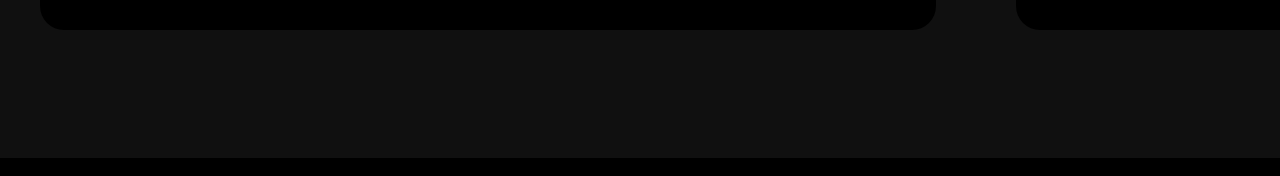
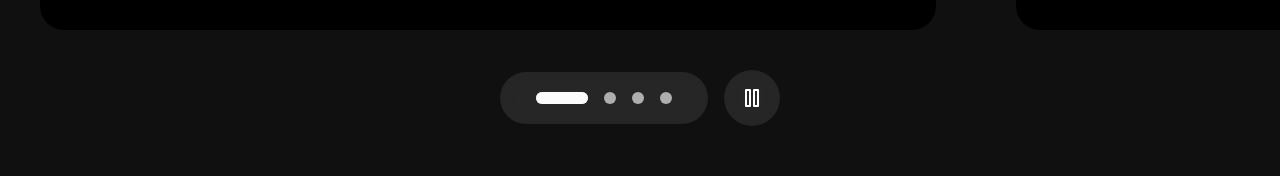
Before and after one commit to afelixj89/iphoneSiteRecreation, a React (Vite) app: page / in a window 1280 px wide. Shown: the part 1566-1742 px from the top of the page. Built offline with nearby package versions, Linux system fonts and the light colour scheme.

Commit message:
added gsap and hrefs to the carousel + progress video bar in the bottom of the main page

```diff
--- a/src/components/VideoCarousel.jsx
+++ b/src/components/VideoCarousel.jsx
@@ -1,10 +1,119 @@
-import React, { useRef } from "react";
+import React, { useEffect, useRef, useState } from "react";
 import { hightlightsSlides } from "../constants";
+import { pauseImg, playImg, replayImg } from "../utils";
+import { useGSAP } from "@gsap/react";
+import gsap from "gsap";
 
 const VideoCarousel = () => {
-    const videoRef = useRef([]);
-    const videoSpanRef = useRef([]);
-    const videoDivRef = useRef([]);
+  const videoRef = useRef([]);
+  const videoSpanRef = useRef([]);
+  const videoDivRef = useRef([]);
+
+  const [video, setVideo] = useState({
+    isEnd: false,
+    startPlay: false,
+    videoId: 0,
+    isLastVideo: false,
+    isPlaying: false,
+  });
+
+  const [loadedData, setLoadedData] = useState([]);
+
+  const { isEnd, isLastVideo, startPlay, videoId, isPlaying } = video;
+
+  useGSAP(() => {
+    gsap.to("#video", {
+      scrollTrigger: {
+        trigger: "#video",
+        toggleActions: "restart none none none",
+      },
+      onComplete: () => {
+        setVideo((prev) => ({ ...prev, startPlay: true, isPlaying: true }));
+      },
+    });
+  }, [isEnd, videoId]);
+
+  useEffect(() => {
+    if (loadedData.length > 3) {
+      if (!isPlaying) {
+        videoRef.current[videoId].pause();
+      } else {
+        startPlay && videoRef.current[videoId].play();
+      }
+    }
+  }, [startPlay, videoId, isPlaying, loadedData]);
+
+  const handleLoadedMetaData = (i, e) => setLoadedData((prev) => [...prev, e]);
+
+  useEffect(() => {
+    let currentProgress = 0;
+    let span = videoSpanRef.current;
+
+    if (span[videoId]) {
+      let anim = gsap.to(span[videoId], {
+        onUpdate: () => {
+          const progress = Math.ceil(anim.progress() * 100);
+          if (progress != currentProgress) {
+            currentProgress = progress;
+
+            gsap.to(videoDivRef.current[videoId], {
+              width:
+                window.innerWidth < 760
+                  ? "10vw"
+                  : window.innerWidth < 1200
+                  ? "10vw"
+                  : "4vw",
+            });
+            gsap.to( span[videoId], {
+              width:`${currentProgress}%`,
+              backgroundColor: 'white',
+
+            })
+          }
+        },
+        onComplete: () => {
+          if(isPlaying){
+            gsap.to(videoDivRef.current[videoId], {
+              width: '12px',
+            })
+            gsap.to(span[videoId], {backgroundColor: '#afafaf'})
+          }
+        },
+      });
+      if(videoId === 0){
+        anim.restart()
+      }
+      const animUpdate = () => {
+        anim.progress(videoRef.current[videoId] / hightlightsSlides[videoId].videoDuration)
+      }
+      if(isPlaying){
+        gsap.ticker.add(animUpdate)
+      }else{
+        gsap.ticker.remove(animUpdate)
+      }
+    }
+
+  }, [videoId, startPlay]);
+
+  const handleProcess = (type, i) => {
+    switch (type) {
+      case "video-end":
+        setVideo((prev) => ({ ...prev, isEnd: true, videoId: i + 1 }));
+        break;
+      case "video-last":
+        setVideo((prev) => ({ ...prev, isLastVideo: true }));
+        break;
+      case "video-reset":
+        setVideo((prev) => ({ ...prev, isLastVideo: false, videoId: 0 }));
+        break;
+      case "play":
+        setVideo((prev) => ({ ...prev, isPlaying: !prev.isPlaying }));
+        break;
+      default:
+        return video;
+    }
+  };
+
   return (
     <>
       <div className="flex items-center">
@@ -12,19 +121,64 @@
           <div key={list.id} id="slider" className="sm:pr-20 pr-10">
             <div className="video-carousel_container">
               <div className="w-full h-full flex-center rounded-3xl overflow-hidden bg-black">
-                <video id="video" playsInline={true} preload="auto" muted>
+                <video
+                  id="video"
+                  playsInline={true}
+                  preload="auto"
+                  muted
+                  ref={(el) => (videoRef.current[i] = el)}
+                  onPlay={() => {
+                    setVideo((prevVideo) => ({
+                      ...prevVideo,
+                      isPlaying: true,
+                    }));
+                  }}
+                  onLoadedMetadata={(e) => handleLoadedMetaData(i, e)}
+                >
                   <source src={list.video} type="video/mp4" />
                 </video>
               </div>
               <div className="absolute top-12 left-[5%] z-10">
                 {list.textLists.map((text) => (
-                  <p key={text} className="md:text-2xl text-xl font-medium">{text}</p>
+                  <p key={text} className="md:text-2xl text-xl font-medium">
+                    {text}
+                  </p>
                 ))}{" "}
               </div>
             </div>
           </div>
         ))}
       </div>
+
+      <div className="relative flex-center mt-10 ">
+        <div className="flex-center py-5 px-7 bg-gray-300 backdrop-blur rounded-full">
+          {videoRef.current.map((_, i) => (
+            <span
+              key={i}
+              ref={(el) => (videoDivRef.current[i] = el)}
+              className="mx-2 w-3 h-3 bg-gray-200 rounded-full relative cursor-pointer"
+            >
+              <span
+                className="absolute h-full w-full rounded-full"
+                ref={(el) => (videoSpanRef.current[i] = el)}
+              />
+            </span>
+          ))}
+        </div>
+        <button className="control-btn">
+          <img
+            src={isLastVideo ? replayImg : !isPlaying ? playImg : pauseImg}
+            alt={isLastVideo ? "replay" : !isPlaying ? "play" : "pause"}
+            onClick={
+              isLastVideo
+                ? () => handleProcess("video-reset")
+                : !isPlaying
+                ? () => handleProcess("play")
+                : () => handleProcess("pause")
+            }
+          />
+        </button>
+      </div>
     </>
   );
 };
```
